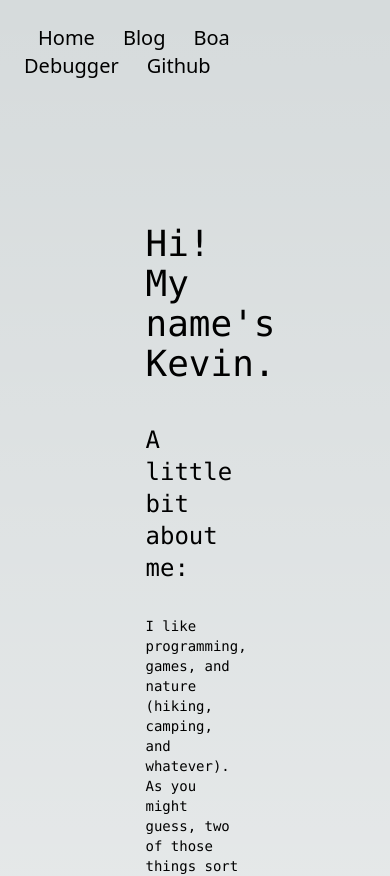
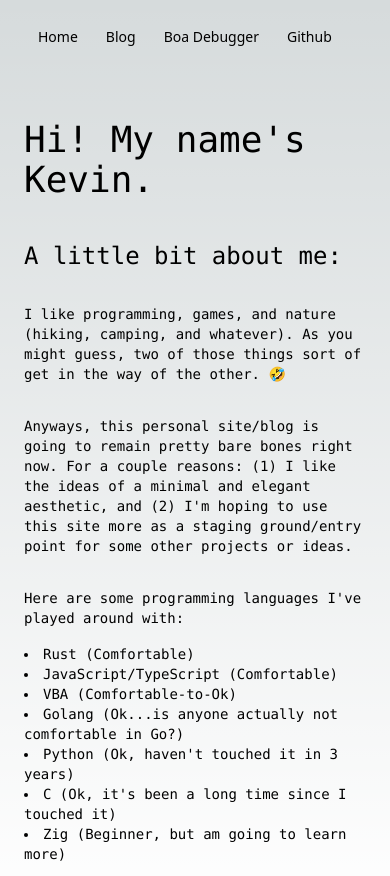
Before and after one commit to nekevss/nekevss.github.io, a Next.js app: page / in a window 390 px wide. Shown: the top 876 px of the page. Built offline with nearby package versions, Linux system fonts and the light colour scheme.

Commit message:
Adding a touch of media responsiveness

```diff
--- a/src/components/NavBar.tsx
+++ b/src/components/NavBar.tsx
@@ -13,7 +13,7 @@ export default function Navbar() {
         <nav className="flex items-center justify-between flex-wrap p-6">
             <div className="w-full block flex-grow lg:flex lg:items-center lg:w-auto">
                 {navigation
-                    .map(item=> <Link key={item.name} className="p-2 text-center rounded text-xl mx-1.5 hover:bg-yellow-950" href={item.href}>{item.name}</Link>)
+                    .map(item=> <Link key={item.name} className="p-2 text-center rounded text-sm lg:text-xl mx-1.5 hover:bg-yellow-950" href={item.href}>{item.name}</Link>)
                 }
             </div>
         </nav>
--- a/src/pages/blog/index.tsx
+++ b/src/pages/blog/index.tsx
@@ -9,7 +9,7 @@ type BlogProps = {
 
 export default function Blog(props: BlogProps) {
     return (
-        <div className={`flex min-h-screen flex-col items-center justify-between p-24`}>
+        <div className={`flex min-h-screen flex-col items-center justify-between p-6 lg:p-24`}>
             <Head>
                 <title>{"Blog | nekevss"}</title>
             </Head>
--- a/src/pages/index.tsx
+++ b/src/pages/index.tsx
@@ -5,8 +5,8 @@ const inter = Inter({ subsets: ['latin'] })
 
 export default function Home() {
   return (
-    <div className={`flex min-h-screen flex-col items-center justify-between p-24 ${inter.className}`}>
-      <div className="flex flex-col w-1/2 max-w-5xl items-left justify-between font-mono text-sm lg:flex">
+    <div className={`flex min-h-screen flex-col items-center justify-between p-0 lg:p-24 ${inter.className}`}>
+      <div className="flex flex-col w-screen p-6 lg:w-1/2 max-w-5xl items-left justify-between font-mono text-sm">
         <h1 className='text-4xl my-6'>{"Hi! My name's Kevin."}</h1>
         <h3 className="text-2xl my-4">{"A little bit about me:"}</h3>
         <p className='my-4'>
```
